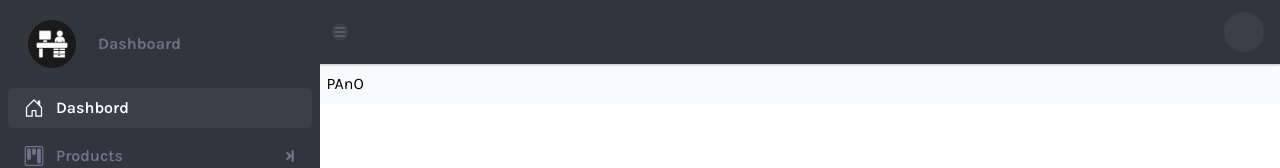
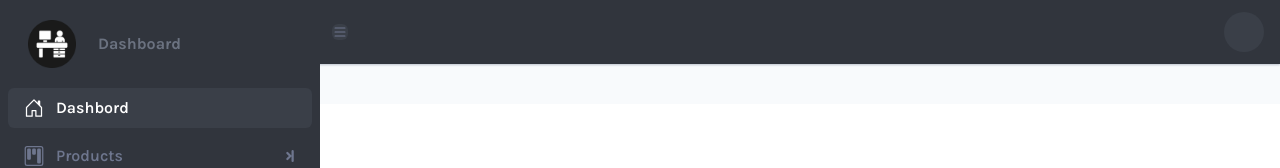
Before and after one commit to percym/nextjs-admin-dashboard-, a Next.js app: page / in a window 1280 px wide. Shown: the top 168 px of the page. Built offline with nearby package versions, Linux system fonts and the light colour scheme.

Commit message:
add auto rotate

```diff
--- a/app/components/pagewrapper.tsx
+++ b/app/components/pagewrapper.tsx
@@ -1,8 +1,13 @@
+import classNames from 'classnames'
 import React, { ReactNode } from 'react'
 
-const Pagewrapper = ({children}:{children:ReactNode}) => {
+const Pagewrapper = ({children, toggleCollapse}:{children:ReactNode, toggleCollapse:boolean}) => {
+    const pageStyles=classNames('bg-slate-50 flex-grow text-black p-2 mt-16',{
+        ["w-[5rem]"]:toggleCollapse,
+        ["w-[20rem]"]:!toggleCollapse
+    })
   return (
-    <div className='bg-slate-50 flex-grow text-black p-2 mt-16 pl-[20.4rem]'>
+    <div className={pageStyles}>
       {children}
     </div>
   )
--- a/app/components/sidebar-menu-item.tsx
+++ b/app/components/sidebar-menu-item.tsx
@@ -26,7 +26,7 @@ const SideBarMenuItem = ({item, toggleCollapse}:{item:SideNavItem, toggleCollaps
                     !toggleCollapse &&
                     <>
                      <span className='ml-3 leading-6 font-semibold'>{item.title}</span>
-                     <BsChevronBarRight className='ml-auto stroke-2 text-xs'/>
+                     <BsChevronBarRight className={`${subMenuOpen ?'rotate-90':'ml-auto stroke-2 text-xs'}`}/>
                     </>
                 }
 
--- a/app/components/sidebar.tsx
+++ b/app/components/sidebar.tsx
@@ -6,7 +6,7 @@ import classNames from 'classnames'
 
 const Sidebar = ({toggleCollapse}:{toggleCollapse:boolean}) => {
  const sidebarClass=classNames('fixed bg-[#31353d] text-gray-500 z-50 h-full shadow-gray-900/20 transition duration-300 ease-in-out w-[20rem]',{
-    ["w-[5rem]"]:toggleCollapse,
+    ["sm:w-[5.4rem] sm:left-0 left-[-100%]"]:toggleCollapse,
     ["w-[20rem]"]:!toggleCollapse
  });
   return (
@@ -28,7 +28,7 @@ const Sidebar = ({toggleCollapse}:{toggleCollapse:boolean}) => {
             <div className='flex flex-col gap-2 px-2'>
                 {
                     SIDE_NAV_ITEMS.map((item,index)=>{
-                        return <SideBarMenuItem item={item} toggleCollapse={toggleCollapse}/>
+                        return <SideBarMenuItem item={item} toggleCollapse={toggleCollapse} key={index}/>
                     })
                 }
             </div>
--- a/app/layout.tsx
+++ b/app/layout.tsx
@@ -30,7 +30,7 @@ export default function RootLayout({
             toggleCollapse={toggleCollapse}
             setToggleCollapse={setToggleCollapse}>
           </Header>
-          <PageWrapper>
+          <PageWrapper toggleCollapse={toggleCollapse}>
           {children}
           </PageWrapper>
         </div>
```
